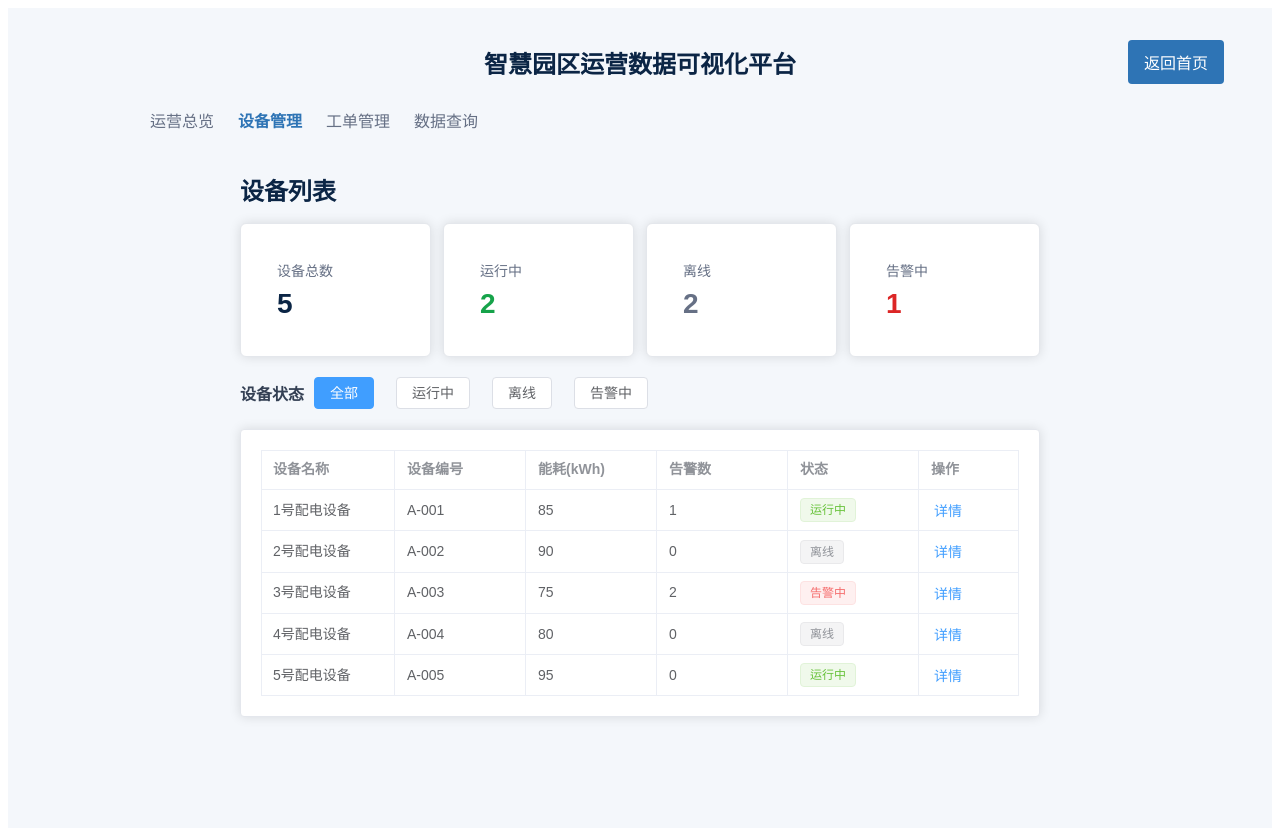
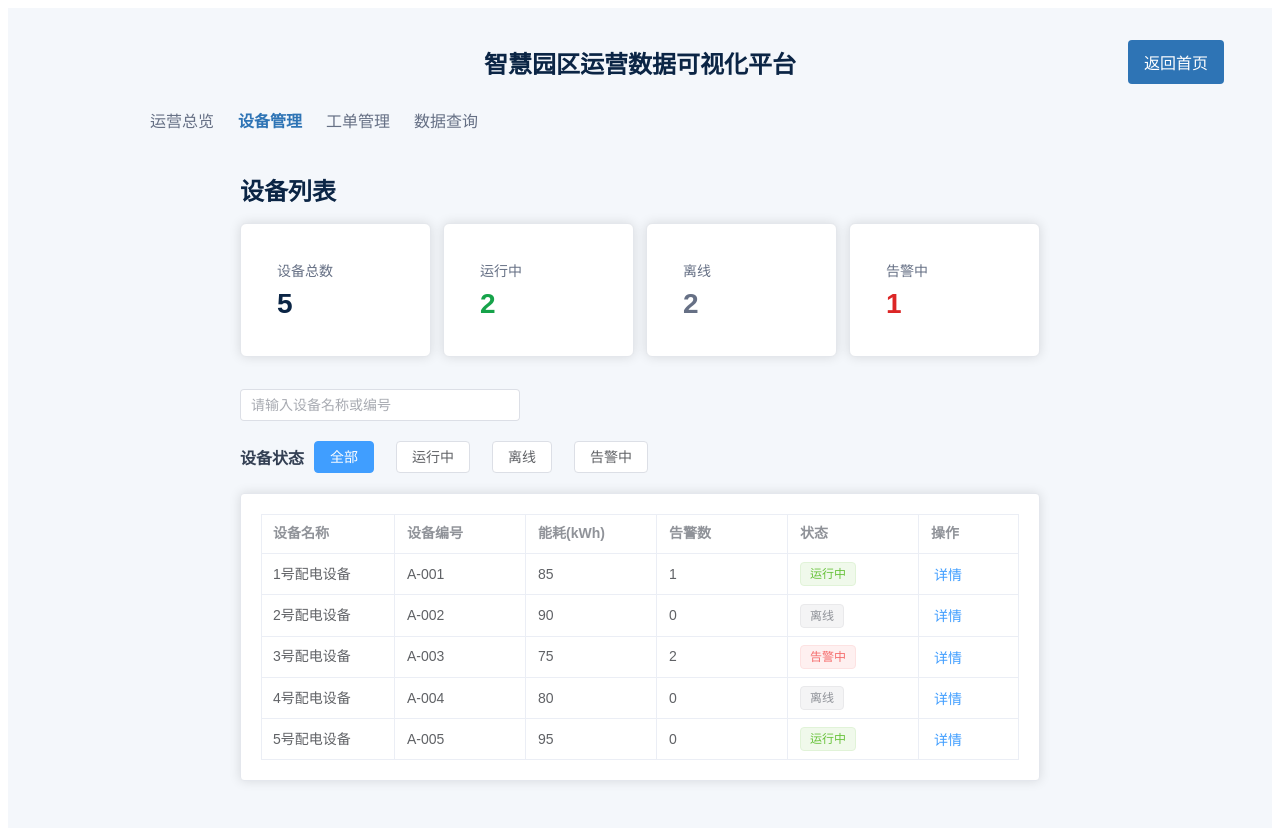
Before and after one commit to 3273352747/smart-park-dashboard, a Vue app: page /devices in a window 1280 px wide. Shown: the top 828 px of the page. Built offline with nearby package versions, Linux system fonts and the light colour scheme.

Commit message:
feat: add device keyword search

```diff
--- a/src/components/DeviceList.vue
+++ b/src/components/DeviceList.vue
@@ -4,6 +4,7 @@ import { useRoute } from 'vue-router'
 import { deviceManager } from "../data/devices"
 import StatusFilter from "./StatusFilter.vue"
 const activeStatus = ref('全部')
+const keyword = ref('')
 const statusOptions = ['全部','运行中','离线','告警中']
 
 const detailVisible = ref(false)
@@ -20,13 +21,26 @@ watch(
 )
 
 const filteredDevices = computed(() => {
-  if(activeStatus.value === '全部'){
-    return deviceManager
+  let result = deviceManager
+
+  if(activeStatus.value !== '全部'){
+    result = result.filter((device) => {
+      return device.status === activeStatus.value
+    })
   }
 
-  return deviceManager.filter((device) => {
-    return device.status === activeStatus.value
-  })
+  const searchText = keyword.value.trim()
+
+  if(searchText) {
+    result = result.filter((device) => {
+      return (
+        device.name.includes(searchText) ||
+        device.code.includes(searchText)
+      )
+    })
+  }
+
+  return result
 })
 
 const totalDevices = computed(() => deviceManager.length)
@@ -87,6 +101,13 @@ function getStatusTagType(status) {
         <strong>{{ alarmingCount }}</strong>
       </el-card>
       </div>
+
+      <el-input
+      v-model="keyword"
+      clearable
+      placeholder="请输入设备名称或编号"
+      class="search-input"
+      />
 
     <StatusFilter
       :status-options="statusOptions"
@@ -211,4 +232,9 @@ function getStatusTagType(status) {
   color: #98a2b3;
   text-align: center;
 }
+
+.search-input {
+  width: 280px;
+  margin-top: 16px;
+}
 </style>
```
